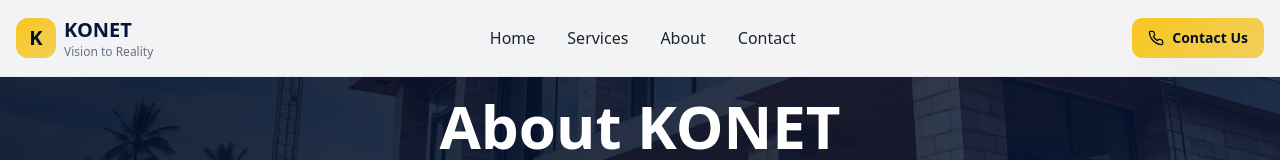
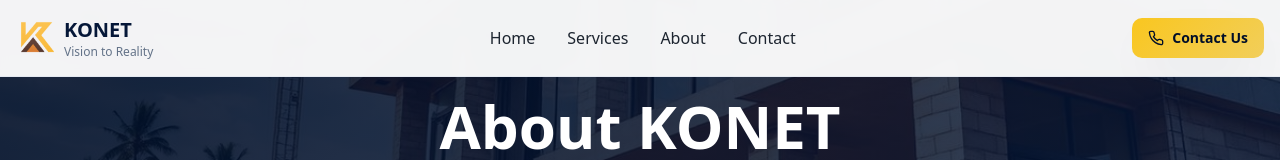
Before and after one commit to nttare0/konet-vision-reality, a React (Vite) app: page /about in a window 1280 px wide. Shown: the top 160 px of the page. Built offline with nearby package versions, Linux system fonts and the light colour scheme.

Commit message:
Update logo and replace K icon
Replace the K icon with the new company logo across the website.

```diff
--- a/index.html
+++ b/index.html
@@ -7,6 +7,7 @@
     <meta name="description" content="KONET transforms ambitious ideas into groundbreaking digital solutions. Your trusted technology partner in Rwanda for web development, mobile apps, cloud services, and digital transformation." />
     <meta name="author" content="KONET" />
     <meta name="keywords" content="technology solutions Rwanda, web development Kigali, mobile app development, digital transformation, cloud services, KONET Rwanda" />
+    <link rel="icon" href="/lovable-uploads/1dfa864c-e1de-46b2-b464-be0f0ea2c80c.png" type="image/png">
 
     <meta property="og:title" content="KONET - Vision to Reality | Technology Solutions Rwanda" />
     <meta property="og:description" content="Transform your vision into reality with KONET's cutting-edge technology solutions. Expert web development, mobile apps, and digital transformation services in Rwanda." />
--- a/src/components/Navigation.tsx
+++ b/src/components/Navigation.tsx
@@ -7,8 +7,8 @@ const Navigation = () => {
     <nav className="fixed top-0 left-0 right-0 z-50 bg-background/95 backdrop-blur-sm border-b border-border">
       <div className="container mx-auto px-4 py-4 flex items-center justify-between">
         <div className="flex items-center space-x-2">
-          <div className="w-10 h-10 bg-gradient-accent rounded-lg flex items-center justify-center">
-            <span className="text-konet-navy font-bold text-xl">K</span>
+          <div className="w-10 h-10 flex items-center justify-center">
+            <img src="/lovable-uploads/1dfa864c-e1de-46b2-b464-be0f0ea2c80c.png" alt="KONET Logo" className="w-full h-full object-contain" />
           </div>
           <div>
             <h1 className="text-xl font-bold text-konet-blue">KONET</h1>
```
Also changed, not shown: public/lovable-uploads/1dfa864c-e1de-46b2-b464-be0f0ea2c80c.png (added).
